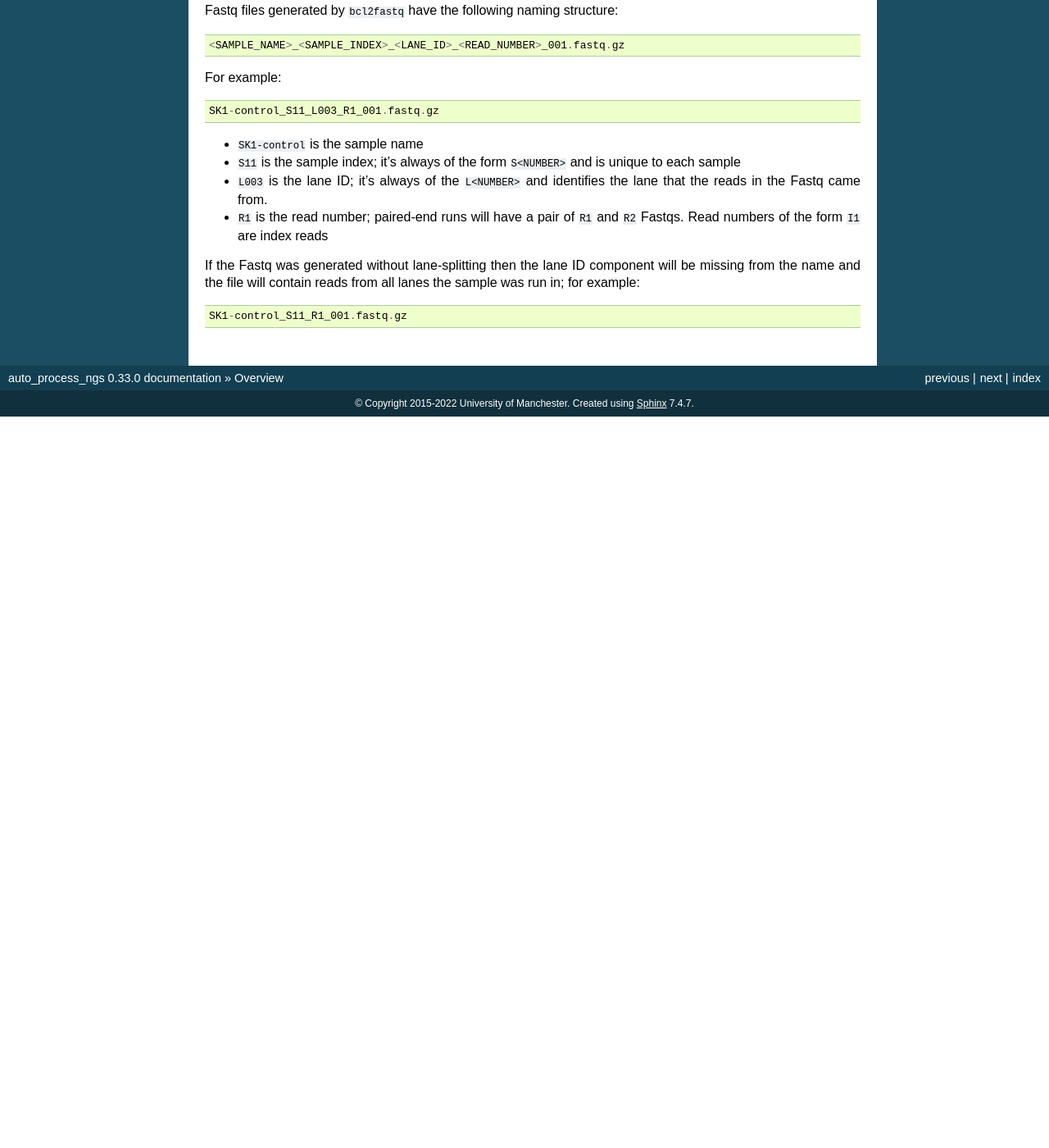
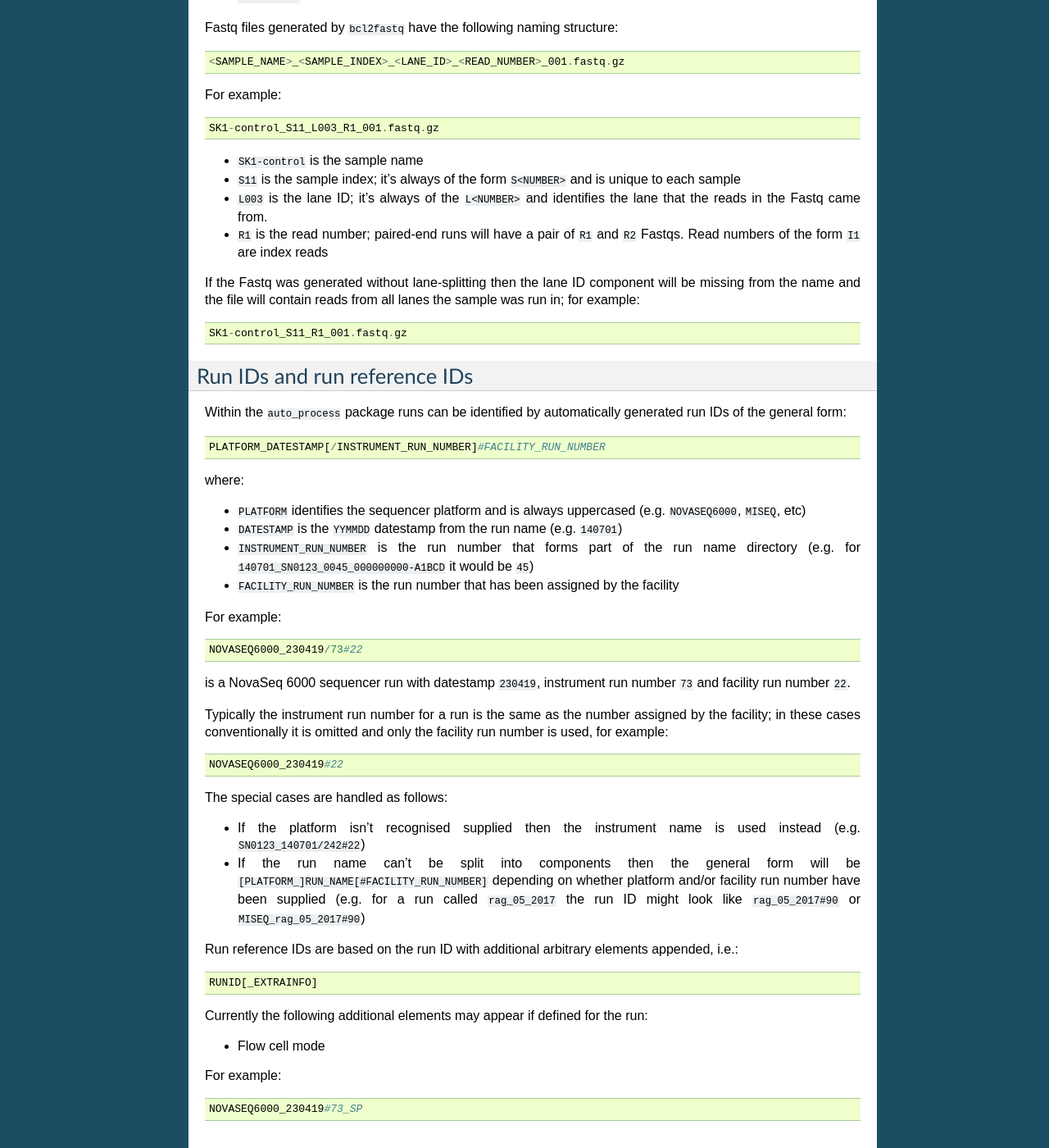
Before and after one commit to fls-bioinformatics-core/auto_process_ngs, a Sphinx documentation site: the page built from docs/source/overview.rst, in a window 1280 px wide and 1400 px high, scrolled down 1973 px. Shown: the whole window at 82% size. Built offline with Sphinx 7.4.7, drawn with Linux system fonts in a browser that asks for light colours; before the commit the page ends 2481 px from its top, so only the background shows below that; some of the changed text lies outside the part shown.

Commit message:
Update general documentation to add explanation on run ID and run references.

```diff
--- a/docs/source/overview.rst
+++ b/docs/source/overview.rst
@@ -114,6 +114,7 @@ Supported sequencer platforms
 The pipeline is currently used for output from the following
 Illumina sequencers:
 
+* NovaSeq 6000
 * HISeq 4000
 * MISeq
 * NextSeq
@@ -152,7 +153,7 @@ For example:
    181026_NB100234_0021_ABCDYHBGX7
 
 * ``181026`` is the datestamp (i.e. 26th October 2018). Some
-  sequencers now use a four-digit year in the datestamp (e.g.
+  sequencers may use a four-digit year in the datestamp (e.g.
   ``20181026``)
 * ``NB100234`` is the instrument ID, which uniquely identifies
   the sequencing instrument which produced the data
@@ -187,3 +188,72 @@ reads from all lanes the sample was run in; for example:
 ::
 
    SK1-control_S11_R1_001.fastq.gz
+
+=============================
+Run IDs and run reference IDs
+=============================
+
+Within the ``auto_process`` package runs can be identified by
+automatically generated run IDs of the general form:
+
+::
+
+   PLATFORM_DATESTAMP[/INSTRUMENT_RUN_NUMBER]#FACILITY_RUN_NUMBER
+
+where:
+
+* ``PLATFORM`` identifies the sequencer platform and is always
+  uppercased (e.g. ``NOVASEQ6000``, ``MISEQ``, etc)
+* ``DATESTAMP`` is the ``YYMMDD`` datestamp from the run name
+  (e.g. ``140701``)
+* ``INSTRUMENT_RUN_NUMBER`` is the run number that forms part of
+  the run name directory (e.g. for
+  ``140701_SN0123_0045_000000000-A1BCD`` it would be ``45``)
+* ``FACILITY_RUN_NUMBER`` is the run number that has been
+  assigned by the facility
+
+For example:
+
+::
+
+   NOVASEQ6000_230419/73#22
+
+is a NovaSeq 6000 sequencer run with datestamp ``230419``,
+instrument run number ``73`` and facility run number ``22``.
+
+Typically the instrument run number for a run is the same as
+the number assigned by the facility; in these cases
+conventionally it is omitted and only the facility run number
+is used, for example:
+
+::
+
+   NOVASEQ6000_230419#22
+
+The special cases are handled as follows:
+
+* If the platform isn't recognised supplied then the instrument
+  name is used instead (e.g. ``SN0123_140701/242#22``)
+* If the run name can't be split into components then the
+  general form will be ``[PLATFORM_]RUN_NAME[#FACILITY_RUN_NUMBER]``
+  depending on whether platform and/or facility run number have
+  been supplied (e.g. for a run called ``rag_05_2017`` the run ID
+  might look like ``rag_05_2017#90`` or ``MISEQ_rag_05_2017#90``)
+
+Run reference IDs are based on the run ID with additional
+arbitrary elements appended, i.e.:
+
+::
+
+   RUNID[_EXTRAINFO]
+
+Currently the following additional elements may appear if
+defined for the run:
+
+* Flow cell mode
+
+For example:
+
+::
+
+   NOVASEQ6000_230419#73_SP
```
